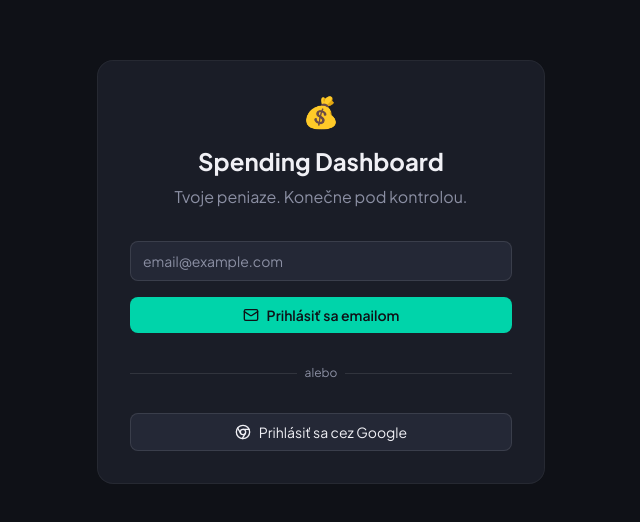
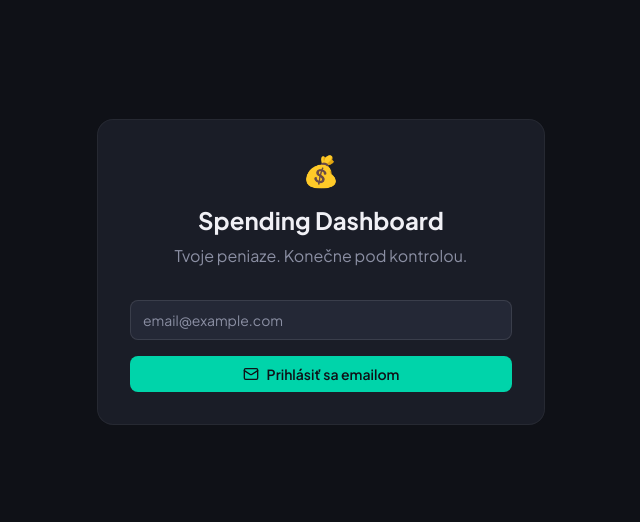
Before and after one commit to Capilaopenclaw/spending-dashboard, a Next.js app in the folder apps/web/: page /login in a window 1280 px wide. Shown: the part 128-650 px from the top of the page, without its empty margins (319-959 px from the left). Built offline with nearby package versions, Linux system fonts and the light colour scheme; no server answers.

Commit message:
fix: disable Google OAuth login temporarily - magic link only

```diff
--- a/apps/web/src/app/(auth)/login/page.tsx
+++ b/apps/web/src/app/(auth)/login/page.tsx
@@ -69,7 +69,8 @@ export default function LoginPage() {
               </Button>
             </form>
 
-            <div className="relative">
+            {/* Google login disabled - enable in Supabase Dashboard → Auth → Providers → Google */}
+            {/* <div className="relative">
               <div className="absolute inset-0 flex items-center">
                 <div className="w-full border-t border-white/10" />
               </div>
@@ -81,7 +82,7 @@ export default function LoginPage() {
             <Button variant="secondary" className="w-full" onClick={handleGoogle}>
               <Chrome size={16} />
               Prihlásiť sa cez Google
-            </Button>
+            </Button> */}
           </>
         )}
 
```
